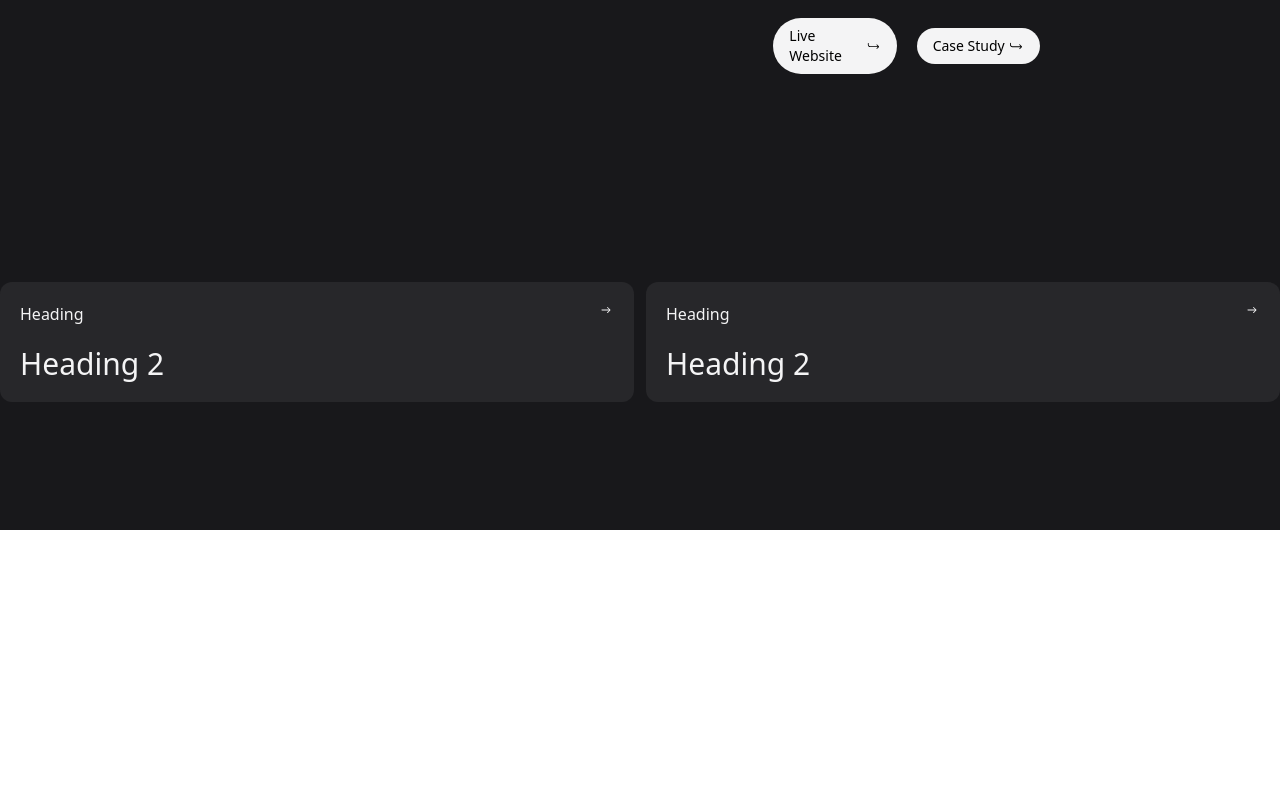
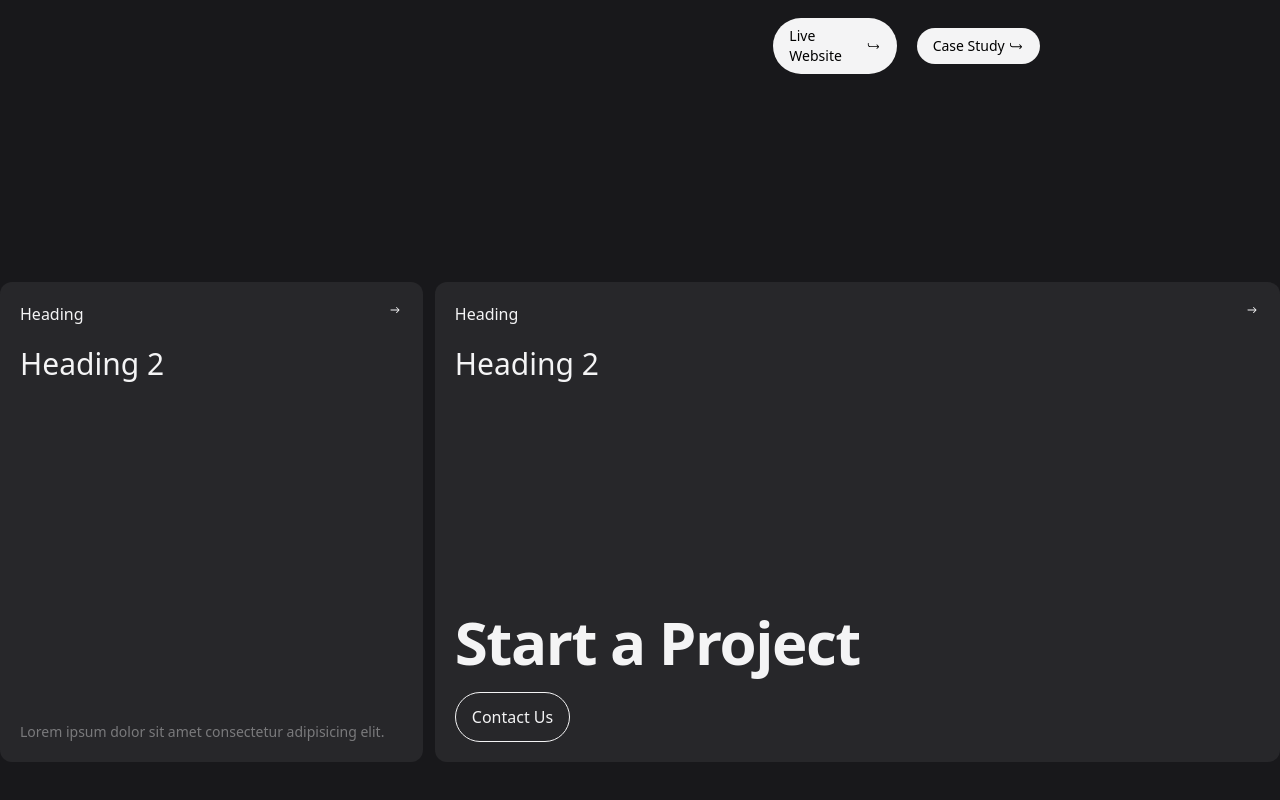
Before and after one commit to adarsh-279/Refokus, a React (Vite) app: page / in a window 1280 px wide. Shown: the part 4428-5228 px from the top of the page. Before the commit the page ends 4958 px from the top, so only its background shows below. Built offline with nearby package versions, Linux system fonts and the light colour scheme.

Commit message:
Card Completed

```diff
--- a/src/components/Card.jsx
+++ b/src/components/Card.jsx
@@ -1,9 +1,9 @@
 import React from 'react'
 import { IoIosArrowRoundForward } from 'react-icons/io';
 
-const Card = () => {
+const Card = ({width, start, para, hover}) => {
   return (
-    <div className="w-1/2 p-5 rounded-xl text-zinc-100 bg-zinc-800">
+    <div className={`p-5 rounded-xl text-zinc-100 bg-zinc-800 ${width} min-h-[60vh] flex flex-col justify-between hover:${hover}`}>
       <div className="w-full">
         <div className="w-full flex justify-between">
           <h1>Heading</h1>
@@ -11,7 +11,25 @@ const Card = () => {
         </div>
         <h1 className="text-3xl font-medium mt-5">Heading 2</h1>
       </div>
-
+      <div className="w-full">
+        {start === true && (
+          <>
+            <h1 className="text-6xl font-semibold tracking-tight">
+              Start a Project
+            </h1>
+            <button className="rounded-full px-4 py-3 border-1 border-zinc-100 mt-5">
+              Contact Us
+            </button>
+          </>
+        )}
+        {para === true && (
+          <>
+            <p className="text-sm opacity-40 mt-5">
+              Lorem ipsum dolor sit amet consectetur adipisicing elit.
+            </p>
+          </>
+        )}
+      </div>
     </div>
   );
 }
--- a/src/components/Cards.jsx
+++ b/src/components/Cards.jsx
@@ -3,13 +3,23 @@ import Card from './Card'
 
 const Cards = () => {
   return (
-      <div className='w-full bg-zinc-900'>
-          <div className='max-w-screen-xl mx-auto py-32 flex gap-3'>
-              <Card />
-              <Card />
-          </div>
+    <div className="w-full bg-zinc-900">
+      <div className="max-w-screen-xl mx-auto py-32 flex gap-3">
+        <Card
+          width={"basis-1/3"}
+          start={false}
+          para={true}
+          hover={"bg-[#3c3a43]"}
+        />
+        <Card
+          width={"basis-2/3"}
+          start={true}
+          para={false}
+          hover={"bg-[#4c20ad]"}
+        />
+      </div>
     </div>
-  )
+  );
 }
 
 export default Cards
```
